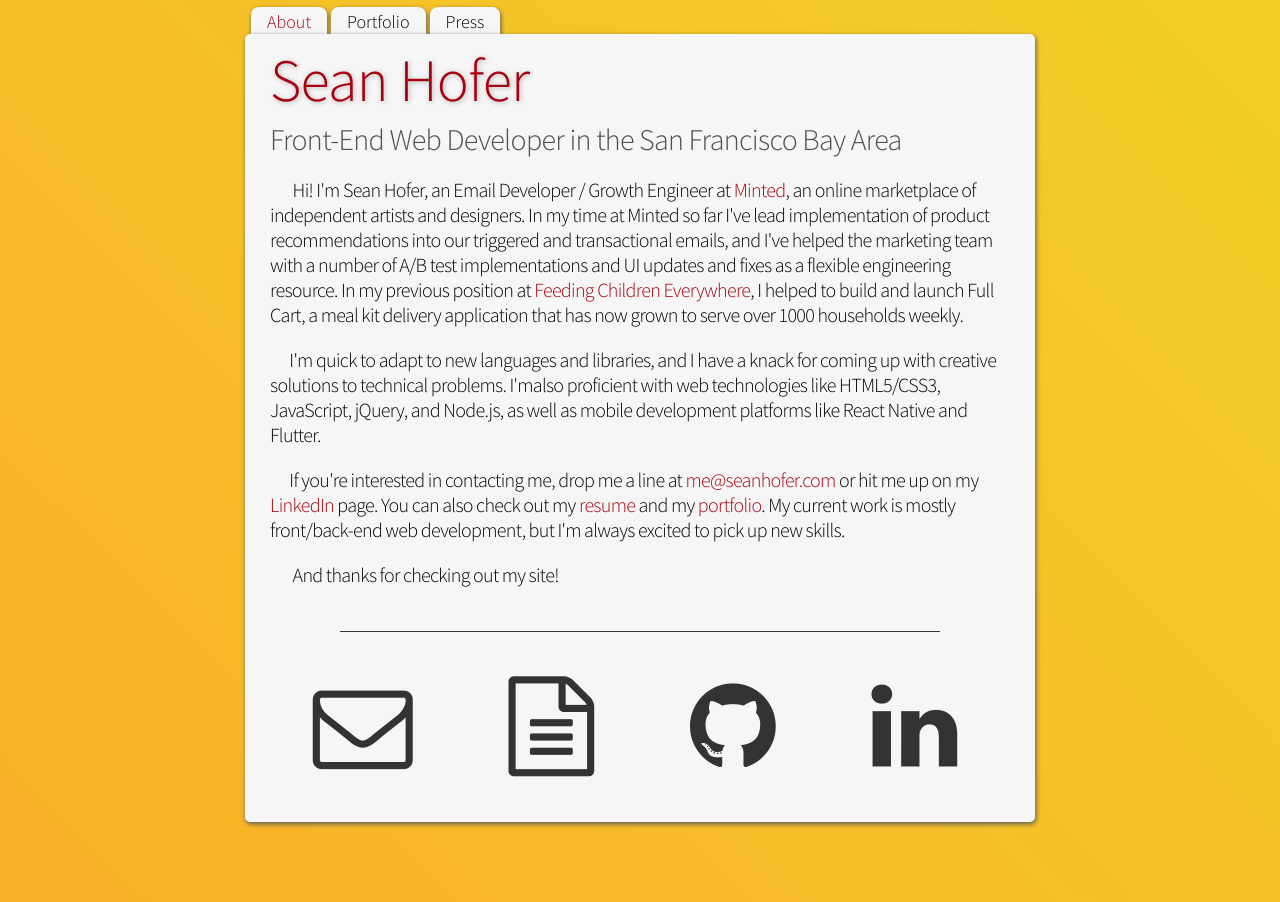
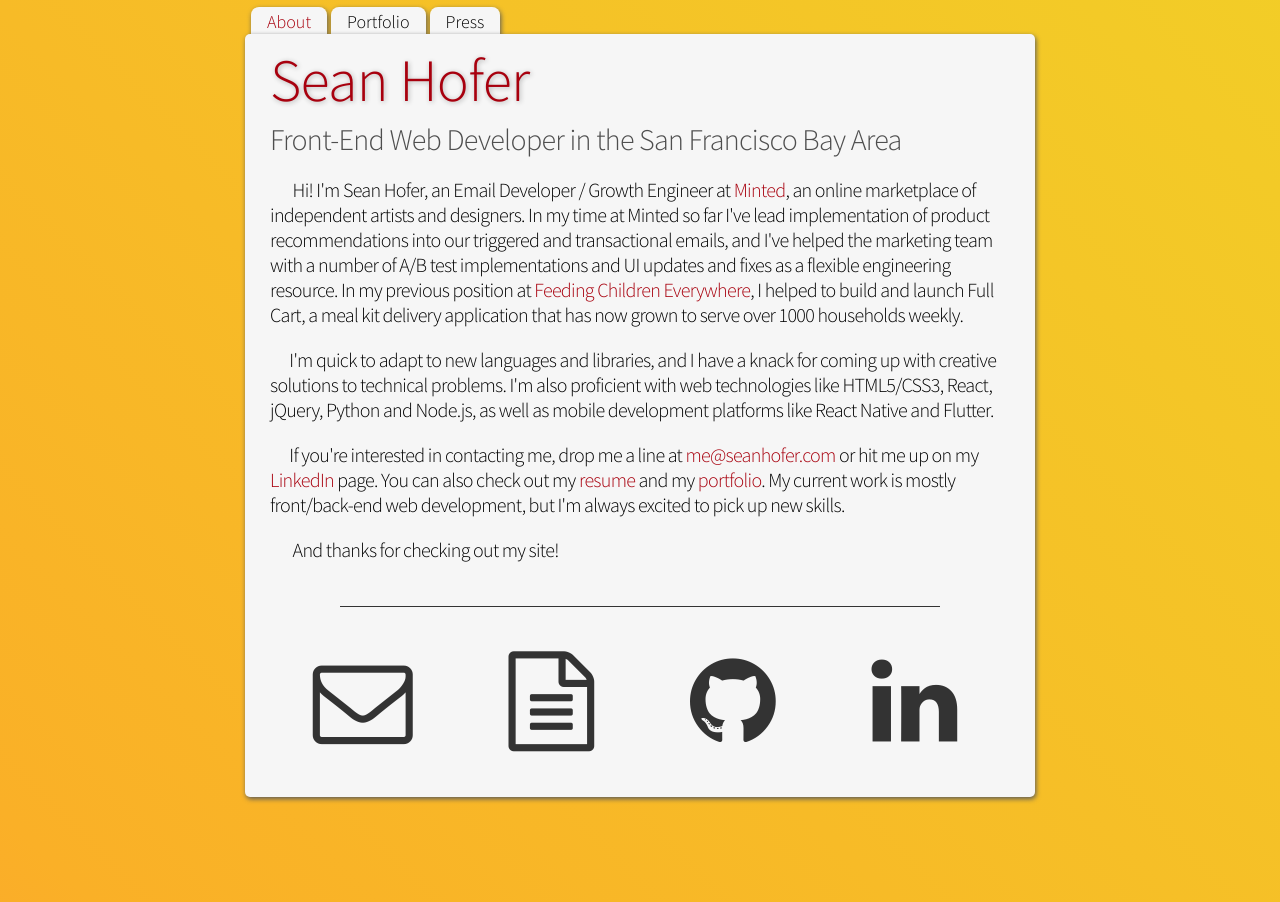
Before and after one commit to hofers/hofers.github.io, a Jekyll site: the page index.html, which Jekyll copies as it is, in a window 1280 px wide. Built offline with Jekyll 4.4.1, drawn with Linux system fonts in a browser that asks for light colours; nearby versions of some CDN libraries.

Commit message:
minor copy update

```diff
--- a/index.html
+++ b/index.html
@@ -47,8 +47,8 @@
             meal kit delivery application that has now grown to serve over 1000 households weekly.
           </p>
           <p>&emsp;I'm quick to adapt to new languages and libraries, and I have a knack for coming up with creative
-            solutions to technical problems. I'malso proficient with web technologies like HTML5/CSS3, JavaScript,
-            jQuery, and Node.js, as well as mobile development platforms like React Native and Flutter.
+            solutions to technical problems. I'm also proficient with web technologies like HTML5/CSS3, React,
+            jQuery, Python and Node.js, as well as mobile development platforms like React Native and Flutter.
           </p>
           <p>&emsp;If you're interested in contacting me, drop me a line at
             <a href="mailto:me@seanhofer.com" target="_blank" rel="noreferrer">me@seanhofer.com</a> or hit me up on
```
